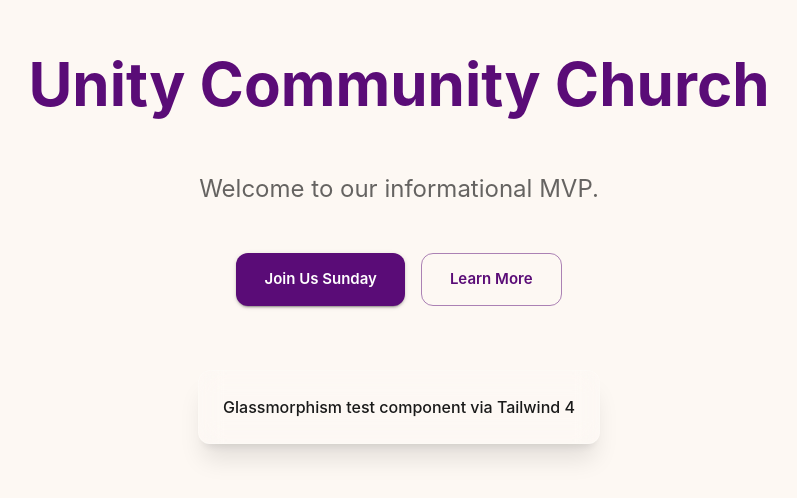
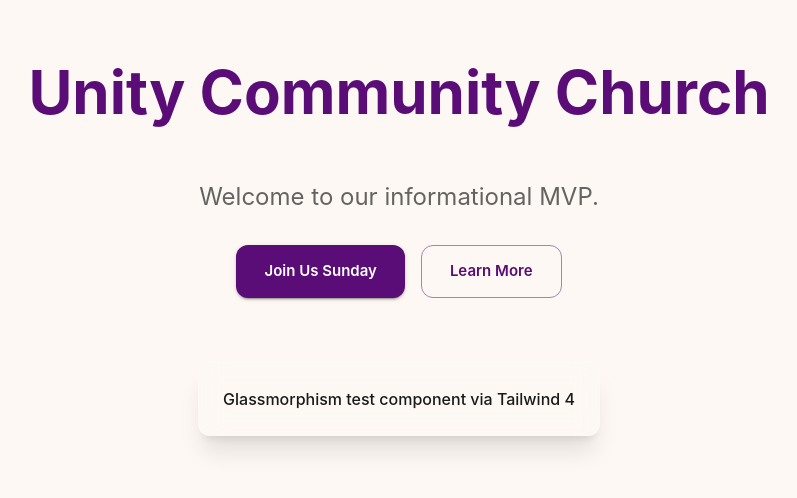
Before and after one commit to jjosephd/unity-community-church, a React (Vite) app in the folder ucc-app/: page / in a window 1280 px wide. Shown: the part 154-652 px from the top of the page, without its empty margins (241-1038 px from the left). Built offline with nearby package versions, Linux system fonts and the light colour scheme.

Commit message:
fix: Remove paragraph prop from welcome message Typography component.

```diff
--- a/ucc-app/src/App.tsx
+++ b/ucc-app/src/App.tsx
@@ -34,7 +34,7 @@ function App() {
             Unity Community Church
           </Typography>
 
-          <Typography variant="h5" color="text.secondary" paragraph>
+          <Typography variant="h5" color="text.secondary">
             Welcome to our informational MVP.
           </Typography>
 
```
